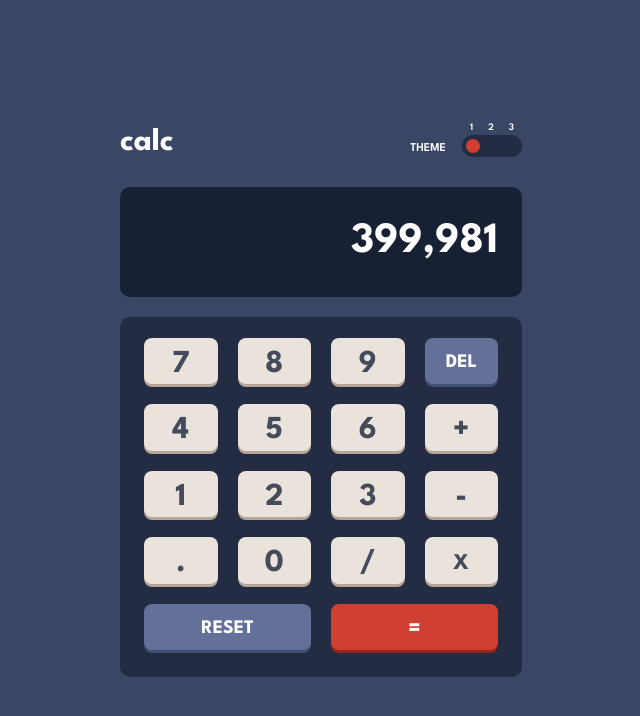
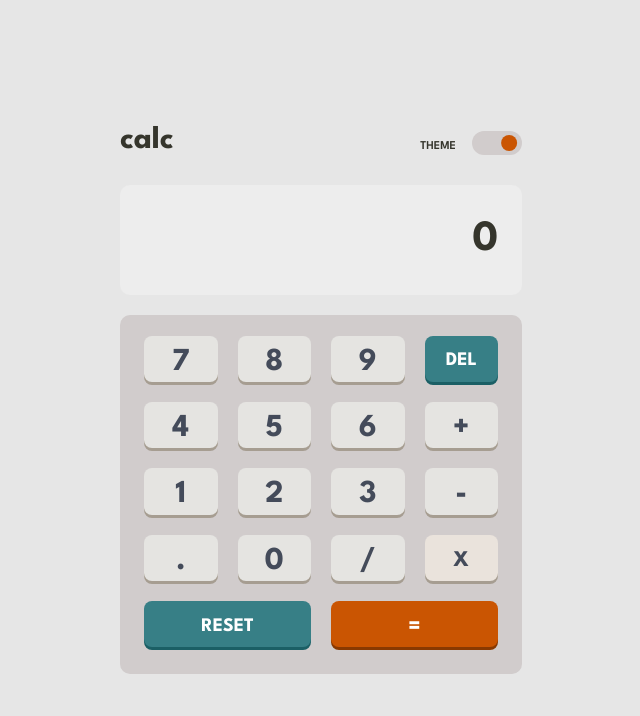
Before and after one commit to kourosh-dev/calculator-app, a plain HTML site: page index.html in a window 1280 px wide. Both pictures are taken after a click on the button 811 px from the left and 146 px from the top of the page. Shown: the whole page, without its empty margins (319-959 px from the left). Drawn offline with Linux system fonts and the light colour scheme.

Commit message:
create theme toggle

```diff
--- a/index.html
+++ b/index.html
@@ -17,114 +17,111 @@
   <script defer src="script/main.js"></script>
 
 </head>
-<body>
+<body id="js-body">
   <main class="main">
     <header class="header">
-      <h1 class="h1">calc</h1>
+      <h1 class="h1" id="js-h1">calc</h1>
       <div class="container-theme">
-        <span class="theme-label">THEME</span>
+        <span class="theme-label" id="js-label-theme">THEME</span>
         <div class="container-theme-button">
-          <div class="number-themes">
-            <span>1</span>
-            <span>2</span>
-            <span>3</span>
-          </div>
-          <button class="theme-button">
-            <div class="theme-inner-button"></div>
+          <button class="theme-button" id="js-theme-button">
+            <div class="theme-inner-button" id="js-button-theme-inner"></div>
+            <div class="dark part-of-theme" id="js-black-theme"></div>
+            <div class="light part-of-theme" id="js-light-theme"></div>
           </button>
         </div>
       </div>
     </header>
     <section class="section">
-      <div class="result">399,981</div>
-      <div class="keypad">
-        <div class="shadow-key">
-          <button class="calculate-button key">
+      <input type="text" class="display" id="js-display" value="0" disabled>
+      <div class="keypad" id="js-keypad">
+        <div class="shadow-key js-shadow-key">
+          <button class="calculate-button key js-operation-key">
             <span>7</span>
           </button>
         </div>
-        <div class="shadow-key">
-          <button class="calculate-button key">
+        <div class="shadow-key js-shadow-key">
+          <button class="calculate-button key js-operation-key">
             <span>8</span>
           </button>
         </div>
-        <div class="shadow-key">
-          <button class="calculate-button key">
+        <div class="shadow-key js-shadow-key">
+          <button class="calculate-button key js-operation-key">
             <span>9</span>
           </button>
         </div>
-        <div class="shadow-key-blue">
-          <button class="del-key key">
+        <div class="shadow-key-blue js-shadow-key-blue">
+          <button class="del-key key" id="js-delete-key">
             <span>del</span>
           </button>
         </div>
-        <div class="shadow-key">
-          <button class="calculate-button key">
+        <div class="shadow-key js-shadow-key">
+          <button class="calculate-button key js-operation-key">
             <span>4</span>
           </button>
         </div>
-        <div class="shadow-key">
-          <button class="calculate-button key">
+        <div class="shadow-key js-shadow-key">
+          <button class="calculate-button key js-operation-key">
             <span>5</span>
           </button>
         </div>
-        <div class="shadow-key">
-          <button class="calculate-button key">
+        <div class="shadow-key js-shadow-key">
+          <button class="calculate-button key js-operation-key">
             <span>6</span>
           </button>
         </div>
-        <div class="shadow-key">
-          <button class="calculate-button key">
+        <div class="shadow-key js-shadow-key">
+          <button class="calculate-button key js-operation-key">
             <span>+</span>
           </button>
         </div>
-        <div class="shadow-key">
-          <button class="calculate-button key">
+        <div class="shadow-key js-shadow-key">
+          <button class="calculate-button key js-operation-key">
             <span>1</span>
           </button>
         </div>
-        <div class="shadow-key">
-          <button class="calculate-button key">
+        <div class="shadow-key js-shadow-key">
+          <button class="calculate-button key js-operation-key">
             <span>2</span>
           </button>
         </div>
-        <div class="shadow-key">
-          <button class="calculate-button key">
+        <div class="shadow-key js-shadow-key">
+          <button class="calculate-button key js-operation-key">
             <span>3</span>
           </button>
         </div>
-        <div class="shadow-key">
-          <button class="calculate-button key">
+        <div class="shadow-key js-shadow-key">
+          <button class="calculate-button key js-operation-key">
             <span>-</span>
           </button>
         </div>
-        <div class="shadow-key">
-          <button class="calculate-button key">
+        <div class="shadow-key js-shadow-key">
+          <button class="calculate-button key js-operation-key">
             <span>.</span>
           </button>
         </div>
-        <div class="shadow-key">
-          <button class="calculate-button key">
+        <div class="shadow-key js-shadow-key">
+          <button class="calculate-button key js-operation-key">
             <span>0</span>
           </button>
         </div>
-        <div class="shadow-key">
-          <button class="calculate-button key">
+        <div class="shadow-key js-shadow-key">
+          <button class="calculate-button key js-operation-key">
             <span>/</span>
           </button>
         </div>
-        <div class="shadow-key">
+        <div class="shadow-key js-shadow-key">
           <button class="calculate-button key multiply-key">
             <span>x</span>
           </button>
         </div>
-        <div class="shadow-key-blue shadow-key-reset">
-          <button class="reset-key key">
+        <div class="shadow-key-blue shadow-key-reset js-shadow-key-blue">
+          <button class="reset-key key" id="js-reset-key">
             <span>reset</span>
           </button>
         </div>
-        <div class="shadow-key-red">
-          <button class="equal-key key">
+        <div class="shadow-key-red" id="js-shadow-key-red">
+          <button class="equal-key key" id="js-equal-key">
             <span>=</span>
           </button>
         </div>
--- a/script/main.js
+++ b/script/main.js
@@ -0,0 +1,68 @@
+// ------------- toggle theme --------------
+
+const bodyElm = document.getElementById('js-body');
+const h1Elm = document.getElementById('js-h1');
+const labelThemeElm = document.getElementById('js-label-theme');
+const themeBtnElm = document.getElementById('js-theme-button');
+const btnThemeInnerElm = document.getElementById('js-button-theme-inner');
+const displayElm = document.getElementById('js-display');
+const keypadElm = document.getElementById('js-keypad');
+const operationElm = document.querySelectorAll('.js-operation-key');
+const shadowKeyElms = document.querySelectorAll('.js-shadow-key');
+const deleteKeyElm = document.getElementById('js-delete-key');
+const resetKeyElm = document.getElementById('js-reset-key')
+const shadowKeyBlueElms = document.querySelectorAll('.js-shadow-key-blue');
+const equalElm = document.getElementById('js-equal-key');
+const shadowKeyRedElm = document.getElementById('js-shadow-key-red');
+
+const blackBtn = document.getElementById('js-black-theme');
+blackBtn.addEventListener('click', () => {
+  btnThemeInnerElm.style.transform = 'translateX(0)';
+  bodyElm.style.backgroundColor = 'var(--very-dark-main)';
+  bodyElm.style.color = 'var(--white)';
+  themeBtnElm.style.backgroundColor = 'var(--very-dark-toggle-keypad)';
+  btnThemeInnerElm.style.backgroundColor = 'var(--red)';
+  displayElm.style.backgroundColor = 'var(--very-dark-screen)';
+  displayElm.style.color = 'var(--white)';
+  keypadElm.style.backgroundColor = 'var(--very-dark-toggle-keypad)';
+  operationElm.forEach(elm => {
+    elm.style.backgroundColor = 'var(--light-grayish-orange)';
+  });
+  shadowKeyElms.forEach(elm => {
+    elm.style.backgroundColor = 'var(--grayish-orange)';
+  });
+  resetKeyElm.style.backgroundColor = 'var(--dark-blue-key)';
+  deleteKeyElm.style.backgroundColor = 'var(--dark-blue-key)';
+  shadowKeyBlueElms.forEach(elm => {
+    elm.style.backgroundColor = 'var(--dark-blue-shadow-key)';
+  });
+  equalElm.style.backgroundColor = 'var(--red)';
+  shadowKeyRedElm.style.backgroundColor = 'var(--dark-red)';
+});
+
+const lightBtn = document.getElementById('js-light-theme');
+lightBtn.addEventListener('click', () => {
+  btnThemeInnerElm.style.transform = 'translateX(157%)';
+  bodyElm.style.backgroundColor = 'var(--light-gray)';
+  bodyElm.style.color = 'var(--very-dark-grayish-yellow)';
+  themeBtnElm.style.backgroundColor = 'var(--grayish-red)';
+  btnThemeInnerElm.style.backgroundColor = 'var(--orange)';
+  displayElm.style.backgroundColor = 'var(--very-light-gray)';
+  displayElm.style.color = 'var(--very-dark-grayish-yellow)';
+  keypadElm.style.backgroundColor = 'var(--grayish-red)';
+  operationElm.forEach(elm => {
+    elm.style.backgroundColor = 'var(--light-grayish-yellow)';
+  });
+  shadowKeyElms.forEach(elm => {
+    elm.style.backgroundColor = 'var(--dark-grayish-orange)';
+  });
+  resetKeyElm.style.backgroundColor = 'var(--dark-moderate-cyan)';
+  deleteKeyElm.style.backgroundColor = 'var(--dark-moderate-cyan)';
+  shadowKeyBlueElms.forEach(elm => {
+    elm.style.backgroundColor = 'var(--very-dark-cyan)';
+  });
+  equalElm.style.backgroundColor = 'var(--orange)';
+  shadowKeyRedElm.style.backgroundColor = 'var(--dark-orange)';
+});
+
+// --------------- calculate -----------------
--- a/style/style.css
+++ b/style/style.css
@@ -7,20 +7,43 @@
 }
 
 :root {
+  /* black theme */
   /* backgrounds */
-  --gray: hsl(223, 31%, 20%);
-  --dark-gray: hsl(224, 36%, 15%);
+  --very-dark-main: hsl(222, 26%, 31%);
+  --very-dark-toggle-keypad: hsl(223, 31%, 20%);
+  --very-dark-screen: hsl(224, 36%, 15%);
 
   /* keys */
+  --dark-blue-key: hsl(225, 21%, 49%);
+  --dark-blue-shadow-key: hsl(224, 28%, 35%);
   --red: hsl(6, 63%, 50%);
   --dark-red: hsl(6, 70%, 34%);
   --light-grayish-orange: hsl(30, 25%, 89%);
   --grayish-orange: hsl(28, 16%, 65%);
-  --blue: hsl(225, 21%, 49%);
-  --dark-blue: hsl(224, 28%, 35%);
 
+  /* text */
+  --very-dark-grayish-blue: hsl(221, 14%, 31%);
   --white: hsl(0, 0%, 100%);
-  --very-dark-grayish-blue: hsl(221, 14%, 31%);
+
+  /* light theme */
+  /* backgrounds */
+  --light-gray: hsl(0, 0%, 90%);
+  --grayish-red: hsl(0, 5%, 81%);
+  --very-light-gray: hsl(0, 0%, 93%);
+
+  /* keys */
+  --dark-moderate-cyan: hsl(185, 42%, 37%);
+  --very-dark-cyan: hsl(185, 58%, 25%);
+  --orange: hsl(25, 98%, 40%);
+  --dark-orange: hsl(25, 99%, 27%);
+  --light-grayish-yellow: hsl(45, 7%, 89%);
+  --dark-grayish-orange: hsl(35, 11%, 61%);
+
+  /* light style text */
+  --very-dark-grayish-yellow: hsl(60, 10%, 19%);
+  --white: hsl(0, 0%, 100%);
+
+  /* sizes */
   --radius-key: 8px;
 }
 
@@ -66,45 +89,57 @@ body {
   flex-direction: column;
 }
 
-.number-themes {
-  display: flex;
-  justify-content: space-between;
-  width: 100%;
-  font-size: 10px;
-  font-weight: 600;
-  padding-inline: 8px;
-  padding-bottom: 3px;
-}
-
 .theme-button {
-  background-color: var(--gray);
+  background-color: var(--very-dark-toggle-keypad);
   padding: 4px;
   border: none;
-  width: 60px;
+  width: 50px;
   border-radius: 23px;
   -webkit-border-radius: 23px;
   -moz-border-radius: 23px;
   -ms-border-radius: 23px;
   -o-border-radius: 23px;
+  position: relative;
 }
 
 .theme-inner-button {
   background-color: var(--red);
-  width: 14px;
-  height: 14px;
+  width: 16px;
+  height: 16px;
   border-radius: 50%;
   -webkit-border-radius: 50%;
   -moz-border-radius: 50%;
   -ms-border-radius: 50%;
   -o-border-radius: 50%;
+  transition: 0.15s;
+  -webkit-transition: 0.15s;
+  -moz-transition: 0.15s;
+  -ms-transition: 0.15s;
+  -o-transition: 0.15s;
+}
+
+.part-of-theme {
+  position: absolute;
+  top: 0;
+  height: 100%;
+  width: 50%;
+  z-index: 1000;
+}
+
+.dark {
+  left: 0;
+}
+
+.light {
+  left: 50%;
 }
 
 .section {
 
 }
 
-.result {
-  background-color: var(--dark-gray);
+.display {
+  background-color: var(--very-dark-screen);
   width: 100%;
   height: 110px;
   border-radius: 10px;
@@ -112,19 +147,19 @@ body {
   -moz-border-radius: 10px;
   -ms-border-radius: 10px;
   -o-border-radius: 10px;
-  display: flex;
-  align-items: center;
-  justify-content: flex-end;
+  text-align: end;
   padding-inline: 24px;
   font-size: 2.7rem;
   font-weight: 700;
+  border: none;
+  color: var(--white);
 }
 
 .keypad {
   padding: 24px;
   width: 100%;
   margin-top: 20px;
-  background-color: var(--gray);
+  background-color: var(--very-dark-toggle-keypad);
   display: grid;
   grid-template-columns: repeat(4, 1fr);
   grid-template-rows: repeat(5, 1fr);
@@ -150,15 +185,15 @@ body {
   height: 100%;
   font-weight: 700;
   border: none;
+  display: flex;
+  justify-content: center;
+  align-items: center;
+  padding-block: 12px;
   transform: translateY(-3px);
   -webkit-transform: translateY(-3px);
   -moz-transform: translateY(-3px);
   -ms-transform: translateY(-3px);
   -o-transform: translateY(-3px);
-  display: flex;
-  justify-content: center;
-  align-items: center;
-  padding-block: 12px;
 
   &:active {
     transform: translateY(0);
@@ -182,10 +217,10 @@ body {
 }
 
 .shadow-key-blue {
-  background-color: var(--dark-blue);
+  background-color: var(--dark-blue-shadow-key);
 
   button {
-    background-color: var(--blue);
+    background-color: var(--dark-blue-key);
     color: var(--white);
     font-size: 1.2rem;
   }
@@ -229,6 +264,11 @@ body {
 
 }
 
+/* javascript classes */
+.body-js {
+  background-color: ;
+}
+
 @media(max-width: 450px) {
   .result {
     padding-inline: 20px;
```
